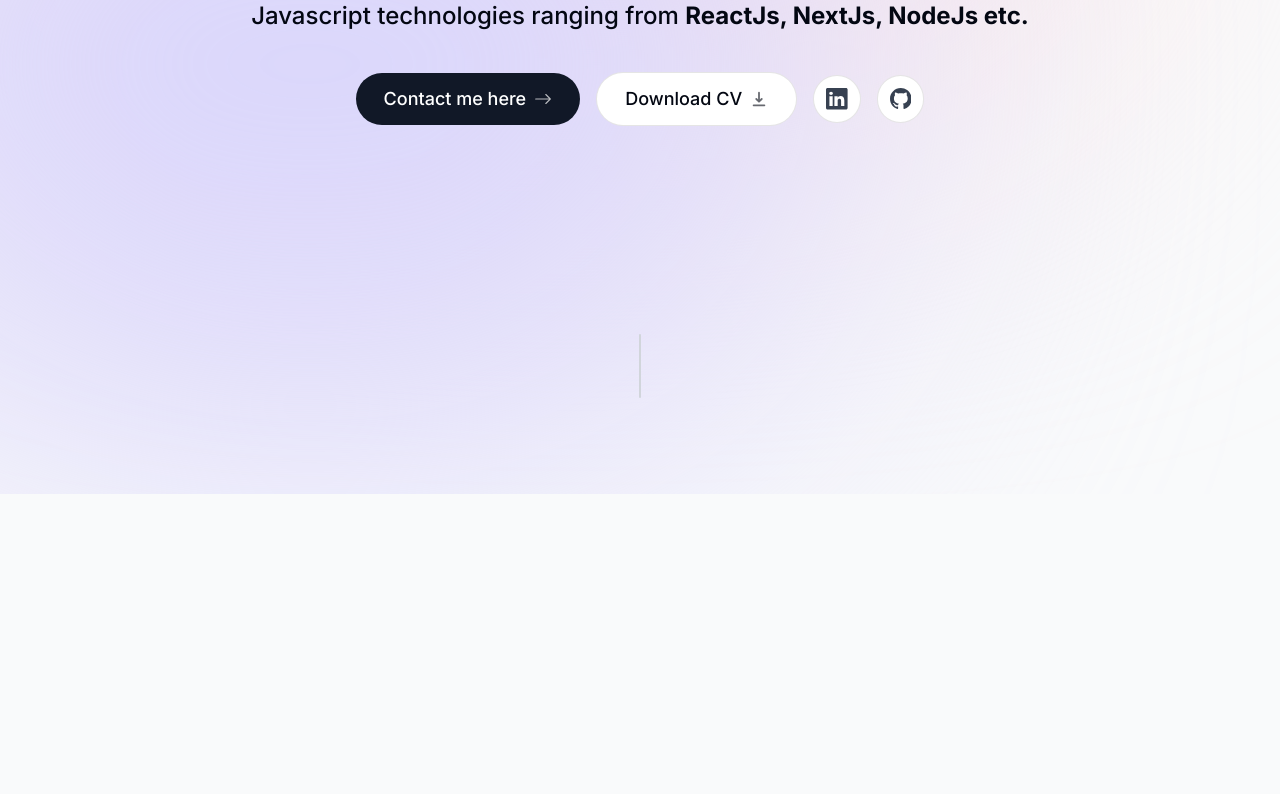
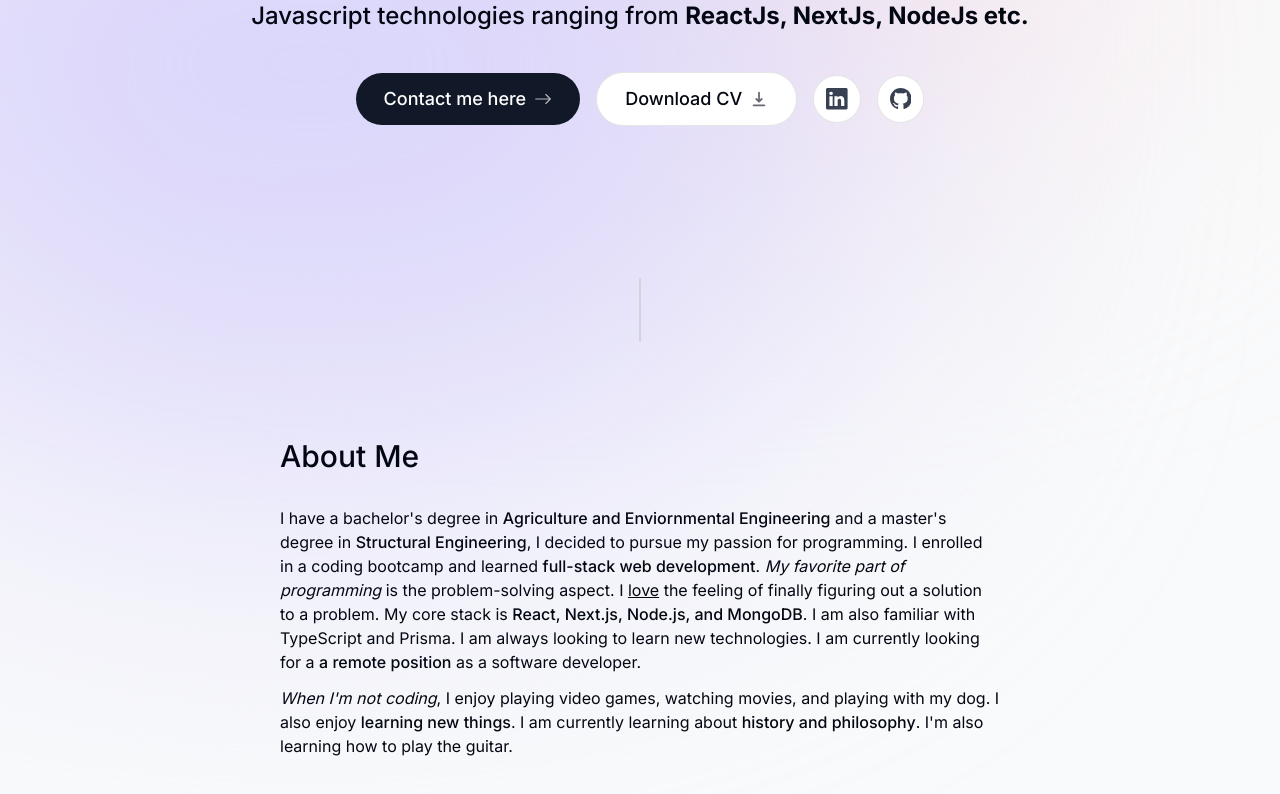
Before and after one commit to femiabimbola/next-portfolio, a Next.js app: page / in a window 1280 px wide. Shown: the part 320-1114 px from the top of the page. Before the commit the page ends 814 px from the top, so only its background shows below. Built offline with nearby package versions, Linux system fonts and the light colour scheme.

Commit message:
working on the section heading

```diff
--- a/app/page.tsx
+++ b/app/page.tsx
@@ -1,3 +1,4 @@
+import About from "@/components/about";
 import Intro from "@/components/intro";
 import Divider from "@/components/section-divider";
 
@@ -6,6 +7,7 @@ export default function Home() {
     <main className="flex flex-col items-center px-4 overflow-hidden ">
       <Intro />
       <Divider />
+      <About />
     </main>
   );
 }
--- a/components/about.tsx
+++ b/components/about.tsx
@@ -1,12 +1,16 @@
 const About = () => {
   return (
-    <section>
-      <h2>
-        <p>
-          After graduating with a degree in{" "}
-          <span className="font-medium">Accounting</span>, I decided to pursue
-          my passion for programming. I enrolled in a coding bootcamp and
-          learned{" "}
+    <section className="mb-20 max-w-[45rem] leading-6 sm:mb-32">
+      <h2 className="text-3xl font-medium capitalize mb-8"> About me</h2>
+      <p className="mb-3">
+        I have a bachelor's degree in{" "}
+        <span className="font-medium">
+          Agriculture and Enviornmental Engineering
+        </span>{" "}
+        and a master's degree in{" "}
+        <span className="font-medium"> Structural Engineering</span>, I decided
+        to pursue my passion for programming. I enrolled in a coding bootcamp
+        and learned{" "}
         <span className="font-medium">full-stack web development</span>.{" "}
         <span className="italic">My favorite part of programming</span> is the
         problem-solving aspect. I <span className="underline">love</span> the
@@ -15,20 +19,19 @@ const About = () => {
         <span className="font-medium">
           React, Next.js, Node.js, and MongoDB
         </span>
-          . I am also familiar with TypeScript and Prisma. I am always looking
-          to learn new technologies. I am currently looking for a{" "}
-          <span className="font-medium">full-time position</span> as a software
+        . I am also familiar with TypeScript and Prisma. I am always looking to
+        learn new technologies. I am currently looking for a{" "}
+        <span className="font-medium">a remote position</span> as a software
         developer.
       </p>
       <p>
         <span className="italic">When I'm not coding</span>, I enjoy playing
         video games, watching movies, and playing with my dog. I also enjoy{" "}
-          <span className="font-medium">learning new things</span>. I am
-          currently learning about{" "}
+        <span className="font-medium">learning new things</span>. I am currently
+        learning about{" "}
         <span className="font-medium">history and philosophy</span>. I'm also
         learning how to play the guitar.
       </p>
-      </h2>
     </section>
   );
 };
--- a/components/intro.tsx
+++ b/components/intro.tsx
@@ -8,7 +8,7 @@ import {HiDownload} from "react-icons/hi";
 
 const Intro = () => {
   return (
-    <section className="pt-28 md:pt-40 max-w-[52rem] mb-28 ">
+    <section className="pt-28 md:pt-40 max-w-[52rem] mb-14 ">
       <div className="flex items-center justify-center">
         <div className="absolute">
           <motion.div
--- /dev/null
+++ b/components/section-heading.tsx
@@ -0,0 +1,5 @@
+const sectionHeading = () => {
+  return <h2 className="text-3xl font-medium capitalize mb-8"> About me</h2>;
+};
+
+export default sectionHeading;
```
Lines whose indentation alone changed are shown as unchanged.
